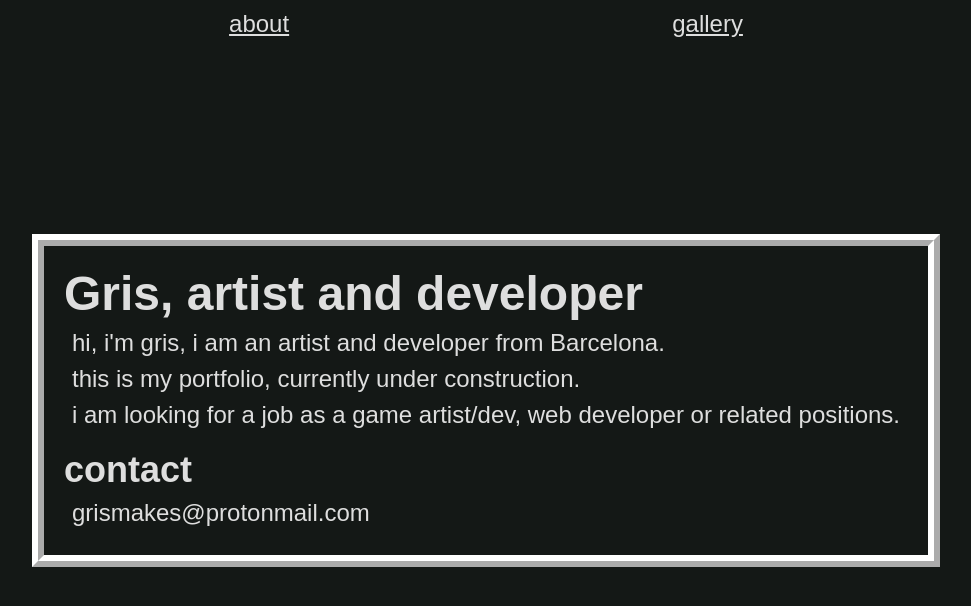
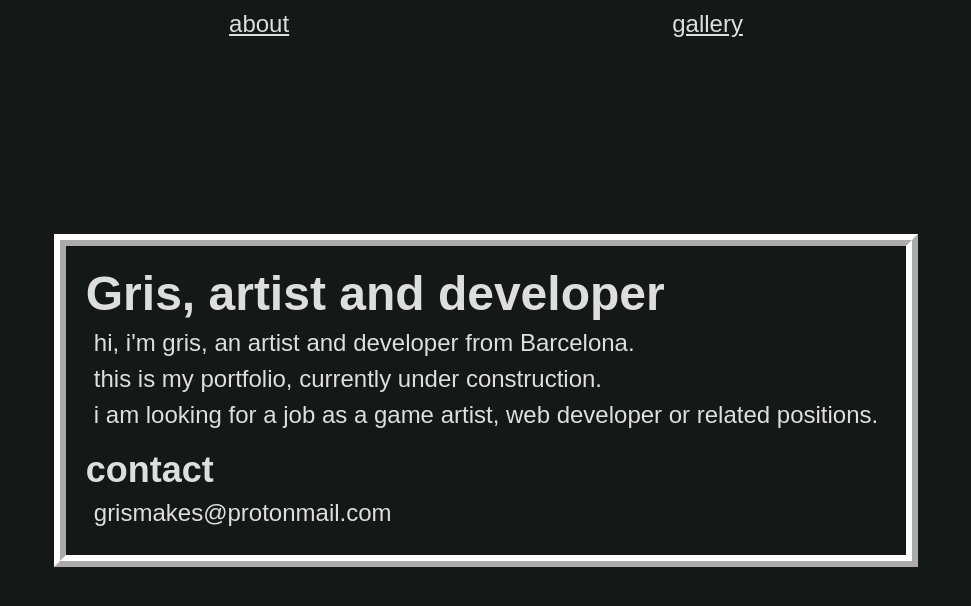
Before and after one commit to grismakes/grismakes.github.io, a plain HTML site: page index.html in a window 1280 px wide. Shown: the whole page, without its empty margins (154-1125 px from the left). Drawn offline with Linux system fonts and the light colour scheme.

Commit message:
corrected typos

```diff
--- a/index.html
+++ b/index.html
@@ -17,9 +17,9 @@
 		</header>
 		<main class="summary">
 			<h1>Gris, artist and developer</h1>
-			<p>hi, i'm gris, i am an artist and developer from Barcelona.</p>
+			<p>hi, i'm gris, an artist and developer from Barcelona.</p>
 			<p>this is my portfolio, currently under construction.</p>
-			<p>i am looking for a job as a game artist/dev, web developer or related positions.</p>
+			<p>i am looking for a job as a game artist, web developer or related positions.</p>
 			<h2>contact</h2>
 			<ul>
 				<p>grismakes@protonmail.com</p>
```
Also changed, not shown: about.html (+1 -1 lines), gallery.html (+1 -1 lines).
